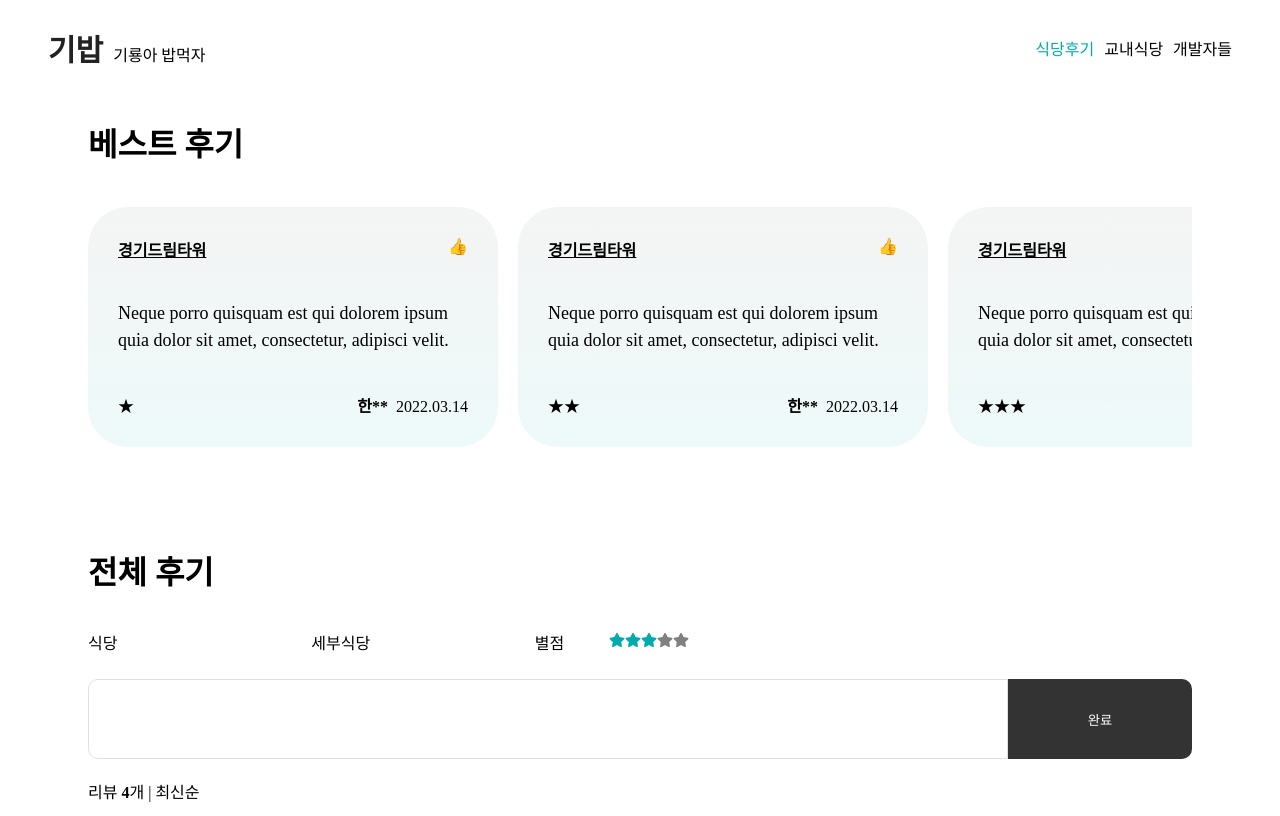
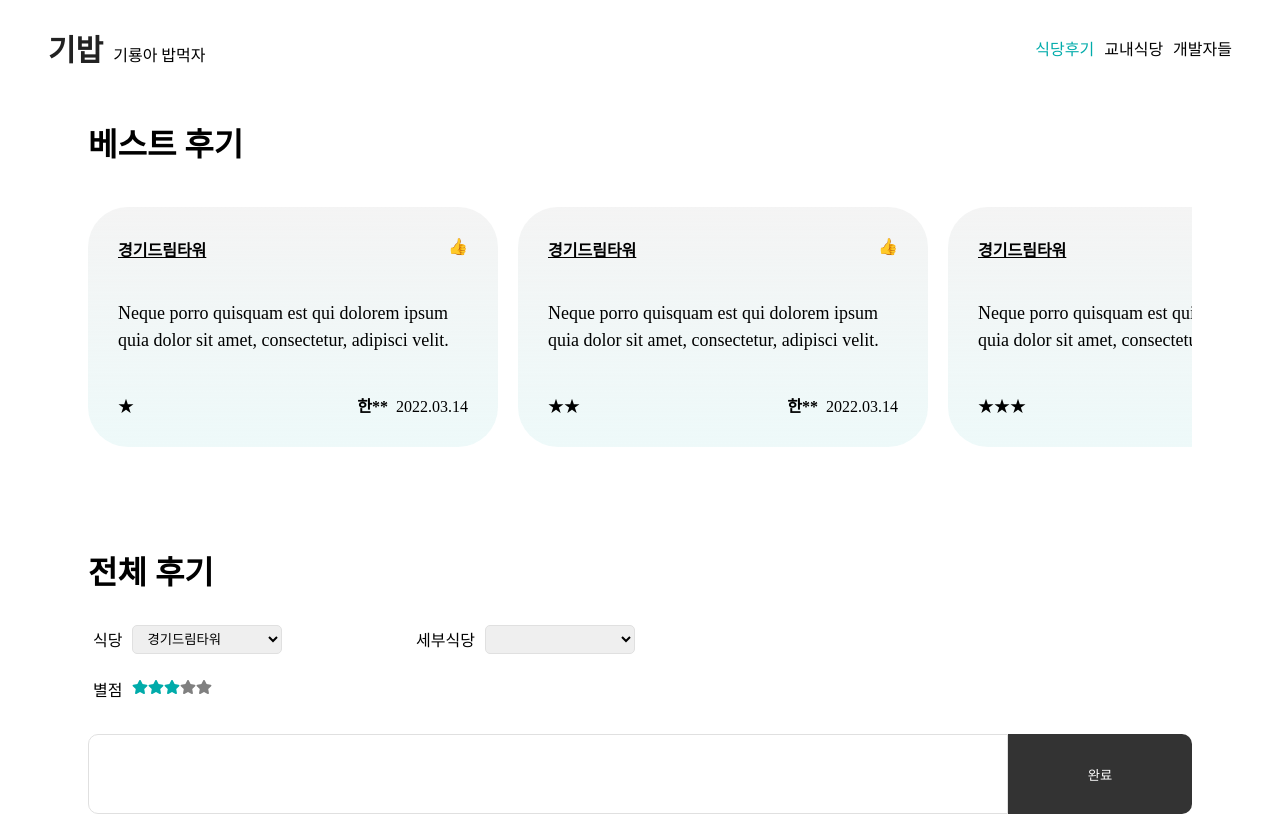
Before and after one commit to cho4u4o/Kyonggi-Univ-Diet-Information-FE, a React (Vite) app: page /comment in a window 1280 px wide. Shown: the top 816 px of the page. Built offline with nearby package versions, Linux system fonts and the light colour scheme.

Commit message:
refactor : change grid to flexbox

```diff
--- a/src/components/ReviewOptions.tsx
+++ b/src/components/ReviewOptions.tsx
@@ -3,23 +3,63 @@ import StarRatingSelector from './StarRatingSelector'
 
 function ReviewOption() {
   const OptionContainer = styled.div`
-    margin: 20px 0;
-    display: grid;
-    grid-template-columns: repeat(3, 0.5fr 1fr);
-    height: 45px;
-    width: 670px;
+    margin: 10px 0;
+    display: flex;
+    width: 50%;
+    align-items: start;
+    justify-content: space-between;
+    flex-wrap: wrap;
+    @media (max-width: 480px) {
+      width: 80%;
+    }
+  `
+  const OptionWrapper = styled.div`
+    display: flex;
+    height: 40px;
     align-items: center;
+    padding: 5px;
   `
-  const P = styled.p<{ gridColumn: number }>`
-    grid-column: ${(props) => props.gridColumn};
+  const Select = styled.select`
+    padding: 5px 10px;
+    border: 1px solid #e0e0e0;
+    border-radius: 5px;
+    width: 150px;
+
+    &:hover,
+    &:active,
+    &:focus,
+    &:focus-visible {
+      border-color: #00abaa;
+    }
+  `
+  const P = styled.p`
+    margin-right: 10px;
   `
 
   return (
     <OptionContainer>
-      <P gridColumn={1}>식당</P>
-      <P gridColumn={3}>세부식당</P>
-      <P gridColumn={5}>별점</P>
-      <StarRatingSelector totalstars={5} />
+      <OptionWrapper>
+        <P>식당</P>
+        <form name="restaurant">
+          <Select name="rselect">
+            <option value="all">경기드림타워</option>
+            <option value="chinese">중식</option>
+            <option value="western">일식</option>
+            <option value="korean">한식</option>
+            <option value="japanese">일본식</option>
+            <option value="dessert">디저트</option>
+            <option value="other">기타</option>
+          </Select>
+        </form>
+      </OptionWrapper>
+      <OptionWrapper>
+        <P>세부식당</P>
+        <Select></Select>
+      </OptionWrapper>
+      <OptionWrapper>
+        <P>별점</P>
+        <StarRatingSelector totalstars={5} />
+      </OptionWrapper>
     </OptionContainer>
   )
 }
```
